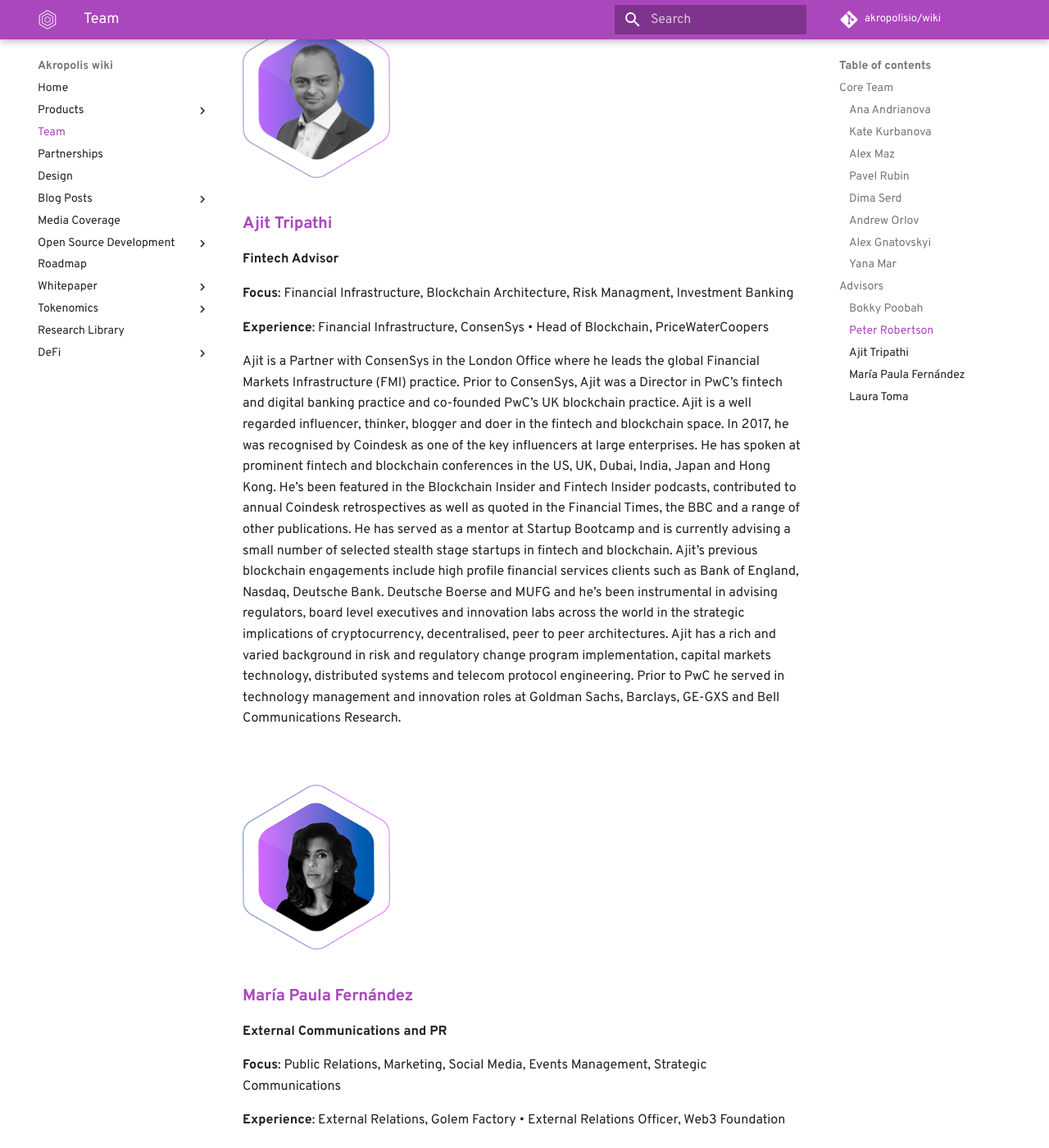
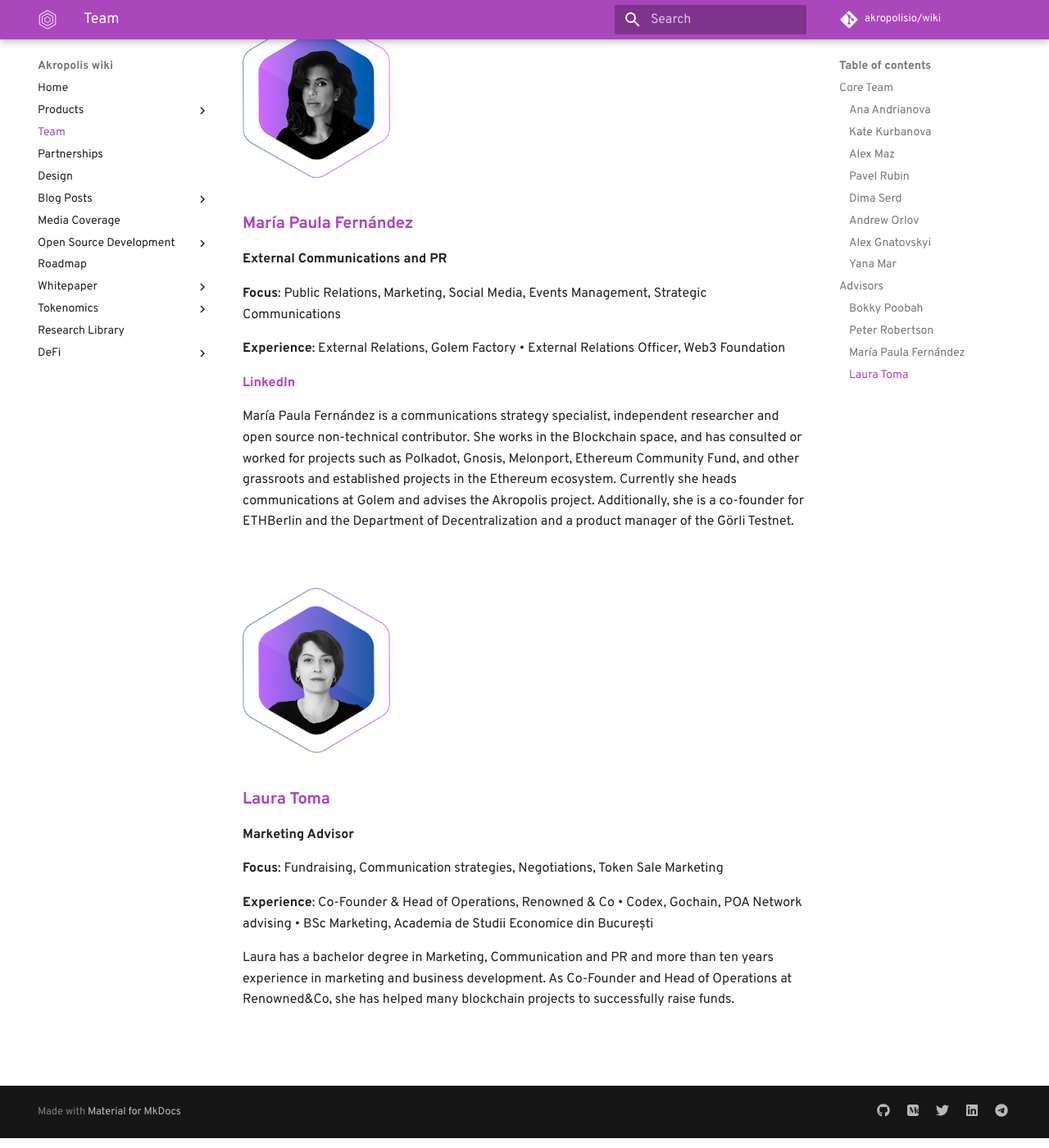
Before and after one commit to kaonone/wiki, an MkDocs documentation site: the page built from docs/team.md, in a window 1280 px wide and 1400 px high, scrolled down 7139 px. Shown: the whole window at 82% size. Built offline with MkDocs 1.6.1 and Material for MkDocs 9.7.7, drawn with Linux system fonts in a browser that asks for light colours; some web fonts are replaced; comment, search, counter and statistics services are not loaded; old or Windows-style settings are respelled for this version of MkDocs.

Commit message:
ajit rem

```diff
--- a/docs/team.md
+++ b/docs/team.md
@@ -183,23 +183,6 @@
 
 </br>
 </br>
-<img src="/images/team/ajit@2x.png" width="180" alt="drawing" />
-
-### [**Ajit Tripathi**](https://www.linkedin.com/in/ajitkt/)
-
-
-**Fintech Advisor**
-
-**Focus**: Financial Infrastructure, Blockchain Architecture, Risk Managment, Investment Banking
-
-**Experience**: Financial Infrastructure, ConsenSys • Head of Blockchain, PriceWaterCoopers
-
-Ajit is a Partner with ConsenSys in the London Office where he leads the global Financial Markets Infrastructure (FMI) practice. Prior to ConsenSys, Ajit was a Director in PwC’s fintech and digital banking practice and co-founded PwC’s UK blockchain practice.
-Ajit is a well regarded influencer, thinker, blogger and doer in the fintech and blockchain space. In 2017, he was recognised by Coindesk as one of the key influencers at large enterprises. He has spoken at prominent fintech and blockchain conferences in the US, UK, Dubai, India, Japan and Hong Kong. He’s been featured in the Blockchain Insider and Fintech Insider podcasts, contributed to annual Coindesk retrospectives as well as quoted in the Financial Times, the BBC and a range of other publications. He has served as a mentor at Startup Bootcamp and is currently advising a small number of selected stealth stage startups in fintech and blockchain. Ajit’s previous blockchain engagements include high profile financial services clients such as Bank of England, Nasdaq, Deutsche Bank. Deutsche Boerse and MUFG and he’s been instrumental in advising regulators, board level executives and innovation labs across the world in the strategic implications of cryptocurrency, decentralised, peer to peer architectures.
-Ajit has a rich and varied background in risk and regulatory change program implementation, capital markets technology, distributed systems and telecom protocol engineering. Prior to PwC he served in technology management and innovation roles at Goldman Sachs, Barclays, GE-GXS and Bell Communications Research.
-
-</br>
-</br>
 <img src="/images/team/mpf@2x.png" width="180" alt="drawing" />
 
 ### [**María Paula Fernández**](https://www.linkedin.com/in/maría-paula-fernández-a96a8034/)
```
Also changed, not shown: docs/delphi.md (+0 -3 lines), docs/images/development/delphi/delphi1.png, docs/images/development/delphi/delphi2.png, docs/images/development/delphi/delphi3.png.
